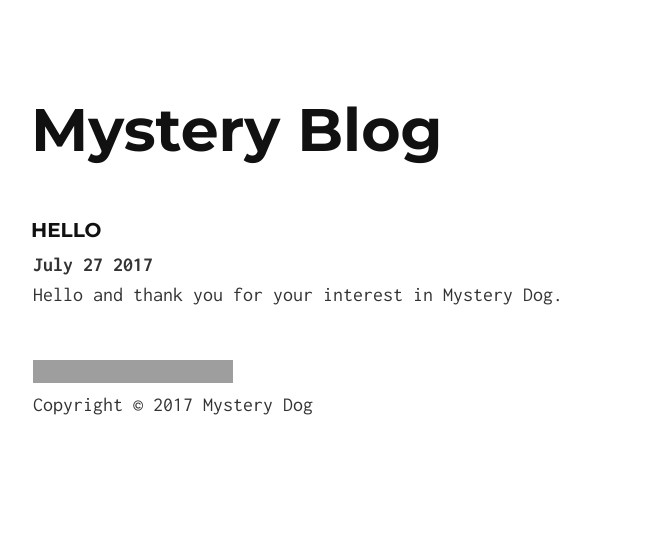
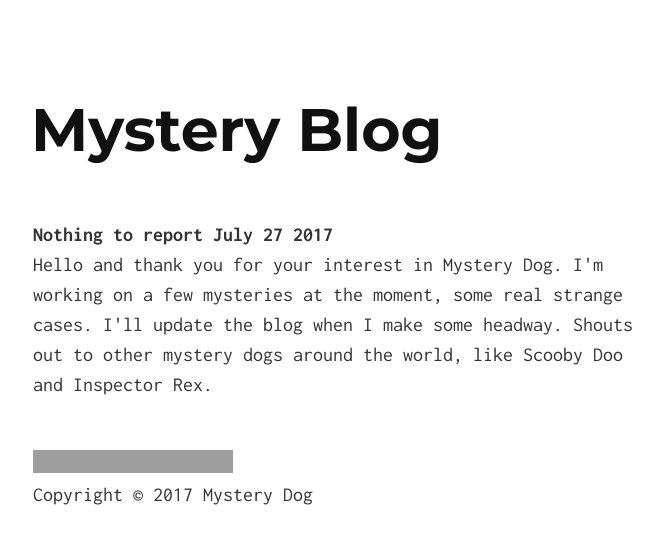
Before and after one commit to tomjoyner/shopping_cart, a Jekyll site: the page built from blog.md, in a window 1280 px wide. Shown: the top 544 px of the page, without its empty margins (307-970 px from the left). Built offline with Jekyll 4.4.1, drawn with Linux system fonts in a browser that asks for light colours; our own code applies the rules of GitHub Pages for plain Markdown files; grey boxes are pictures that could not be loaded.

Commit message:
Update blog.md

```diff
--- a/blog.md
+++ b/blog.md
@@ -4,9 +4,9 @@ description: Details of current and previous mysteries.
 heading: Mystery Blog
 ---
 
-<h4>Hello</h4>
+<b>Nothing to report</b>
 <b>July  27 2017</b>
-<p>Hello and thank you for your interest in Mystery Dog.</p>
+<p>Hello and thank you for your interest in Mystery Dog. I'm working on a few mysteries at the moment, some real strange cases. I'll update the blog when I make some headway. Shouts out to other mystery dogs around the world, like Scooby Doo and Inspector Rex.</p>
 
 <br><img src="https://cdn.shopify.com/s/files/1/2212/7751/files/MysteryDog_logo_web.png?4061547665473719697" alt="Mystery Dog logo" height="23" width="200" align=left></br>
 <p>Copyright © 2017 Mystery Dog</p>
```
